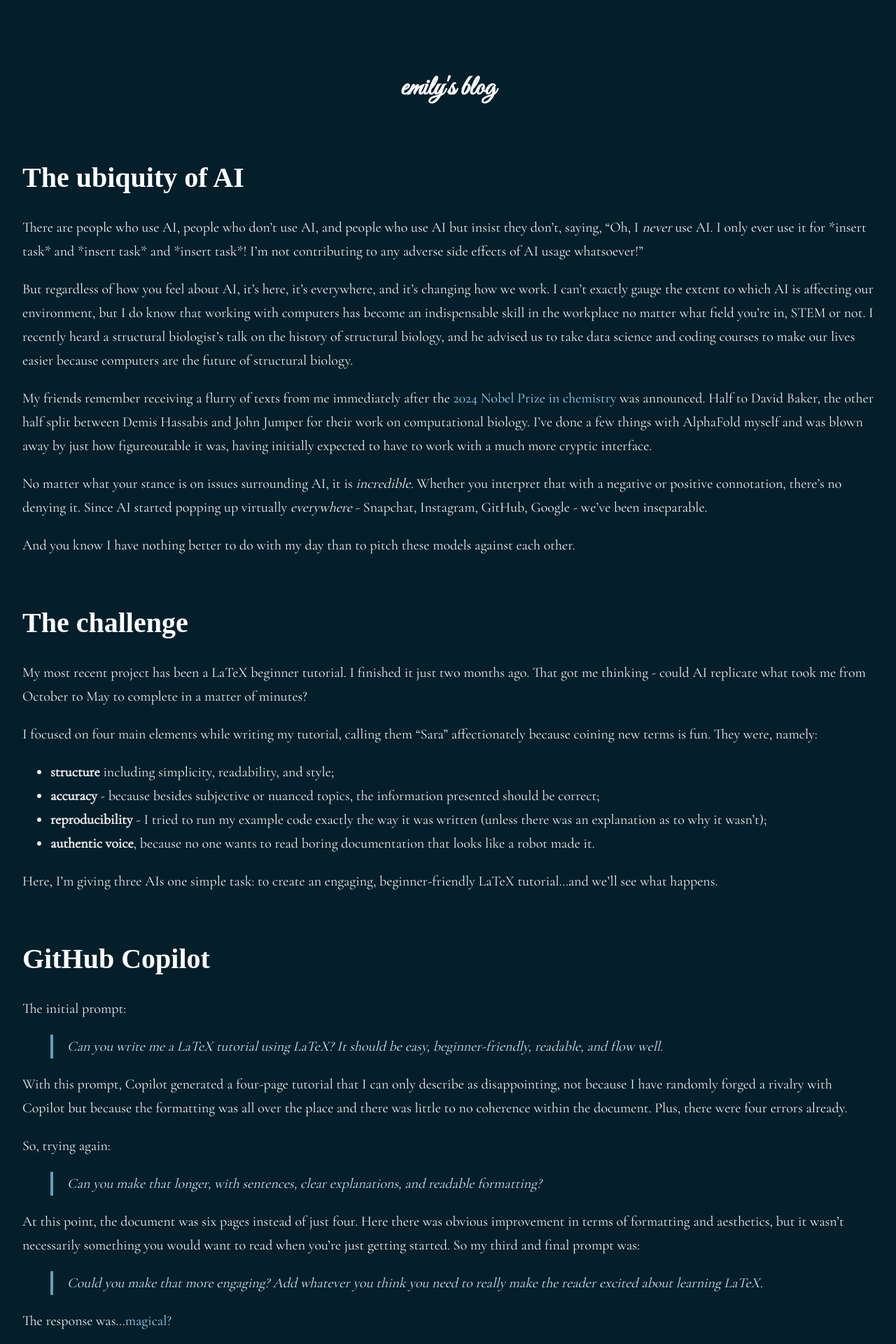
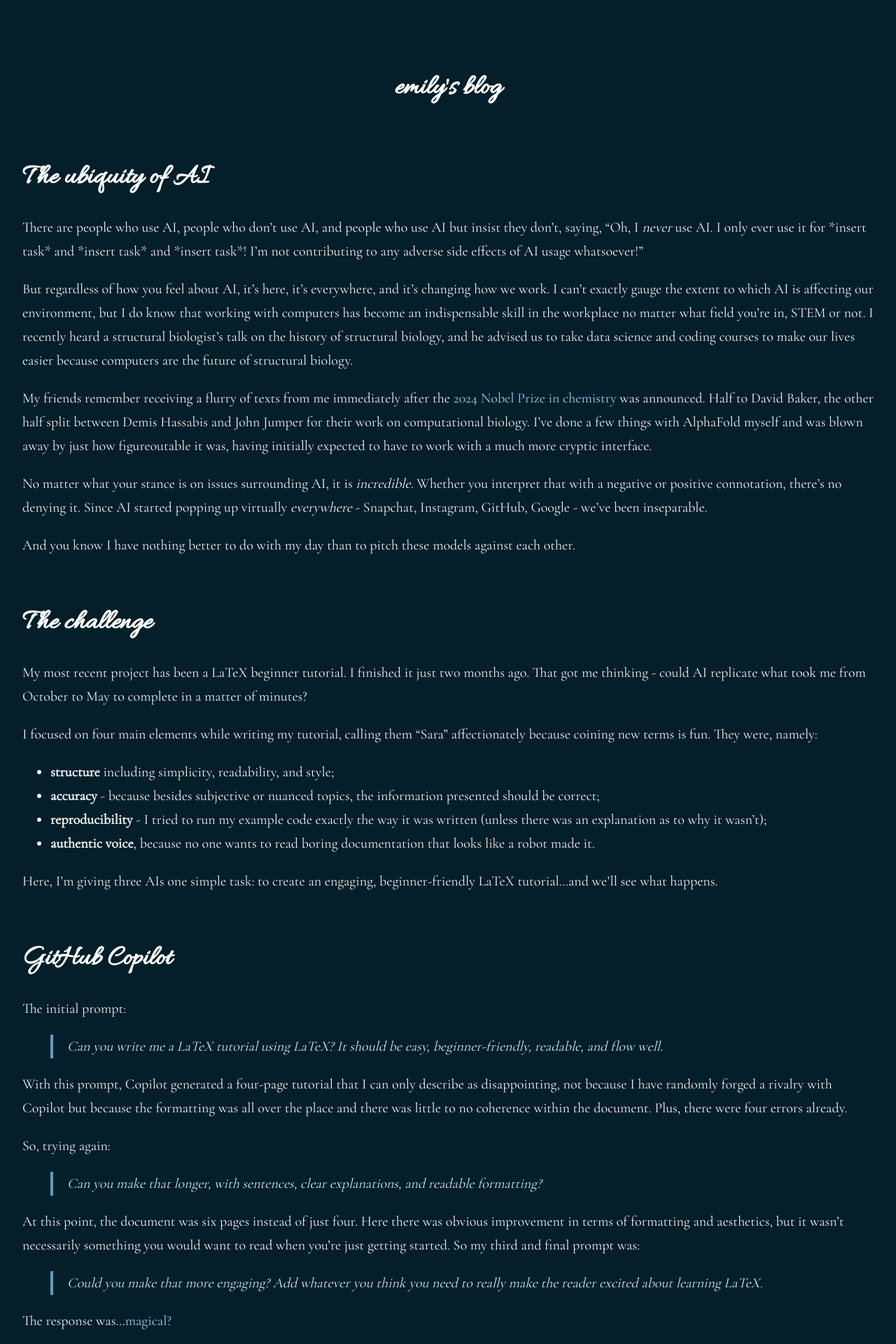
Before and after one commit to leucinemymind/leucinemymind.github.io, a Jekyll site: the page built from _posts/2025-07-09-ai.md, in a window 1280 px wide. Shown: the top 1920 px of the page at 70% size. Built offline with Jekyll 4.4.1, drawn with Linux system fonts in a browser that asks for light colours; our own code applies the rules of GitHub Pages for plain Markdown files.

Commit message:
Update style.css

```diff
--- a/assets/style.css
+++ b/assets/style.css
@@ -9,20 +9,19 @@ body {
 }
 
 h1, h2, h3 {
+  font-family: 'Allura', cursive;
   color: #ffffff;
   margin-top: 1.5em;
   margin-bottom: 0.5em;
 }
 
 h2, h3 {
-  font-family: 'Cinzel', decorative;
   font-size: 40px;
 }
 
 h1 {
-  font-family: 'Great Vibes', cursive;
   text-align: center;
-  font-size: 50 px;
+  font-size: 60 px;
 }
 
 a {
```
